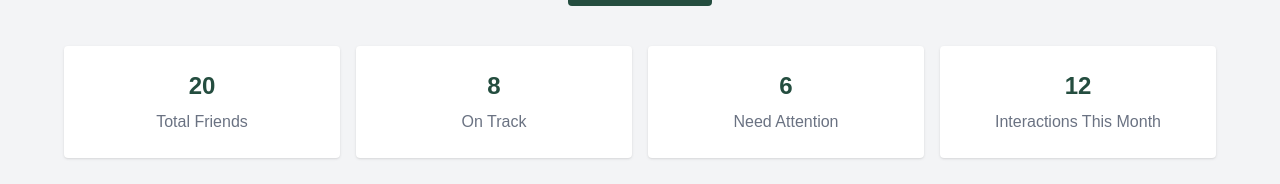
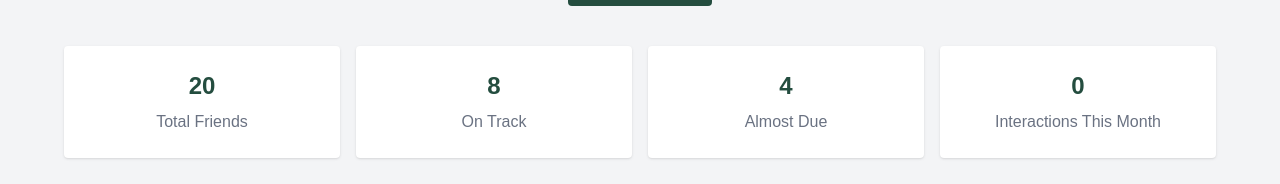
Before and after one commit to Nafis-Sahriar/A07_B13_Nafis, a React (Vite) app: page / in a window 1280 px wide. Shown: the part 282-466 px from the top of the page. Built offline with nearby package versions, Linux system fonts and the light colour scheme.

Commit message:
Statistics of Banner Section made Dynamic - Loaded from JSON file instead of being HardCoded

```diff
--- a/src/Components/Home/Banner/Banner.jsx
+++ b/src/Components/Home/Banner/Banner.jsx
@@ -1,5 +1,6 @@
-import React from 'react';
+import React, { useContext } from 'react';
 import useFriends from '../../../Hooks/useFriends';
+import { ContextExporter } from '../../../Contexts/ContextExporter';
 
 const Banner = () => {
 
@@ -8,6 +9,12 @@ const Banner = () => {
 
      //count total friends on track
         const onTrack = friends.filter(friend => friend.status == "on-track");
+
+     const almostDue = friends.filter(friend => friend.status == "Almost Due");
+
+
+
+        const {interactions} = useContext(ContextExporter);
 
 
 
@@ -50,13 +57,13 @@ const Banner = () => {
 
 
           <div className="bg-white p-6 rounded shadow text-center">
-            <h2 className="text-2xl font-bold text-[#244D3F]">6</h2>
-            <p className="text-gray-500 mt-2">Need Attention</p>
+            <h2 className="text-2xl font-bold text-[#244D3F]">{almostDue.length}</h2>
+            <p className="text-gray-500 mt-2">Almost Due</p>
           </div>
 
 
           <div className="bg-white p-6 rounded shadow text-center">
-            <h2 className="text-2xl font-bold text-[#244D3F]">12</h2>
+            <h2 className="text-2xl font-bold text-[#244D3F]">{interactions.length}</h2>
             <p className="text-gray-500 mt-2">Interactions This Month</p>
           </div>
 
--- a/src/Pages/FriendDetailsPage/FriendDetails.jsx
+++ b/src/Pages/FriendDetailsPage/FriendDetails.jsx
@@ -146,7 +146,13 @@ const FriendDetails = () => {
          </div>
 
          <div>
+
+            <p className='text-xl font-bold text-green-800'>Recent Interactions</p>
             {
+
+
+
+
                 interactions.map((interaction, index) => {
                     if(interaction.name === friend.name)
                     {
@@ -179,6 +185,7 @@ const FriendDetails = () => {
                         );
 
                     }
+
                 })
             }
          </div>
```
